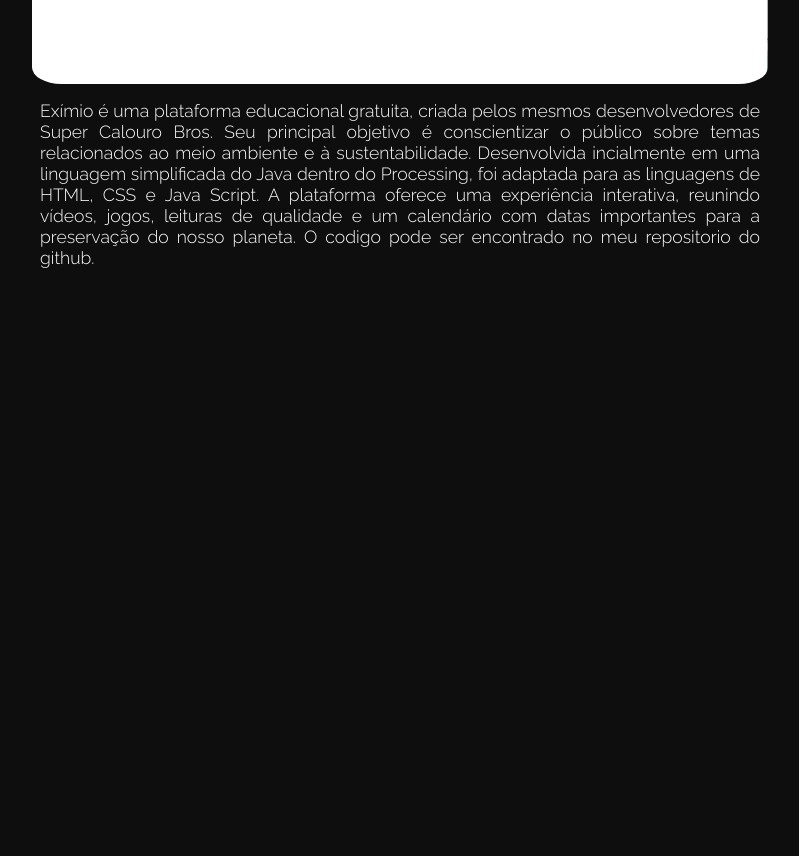
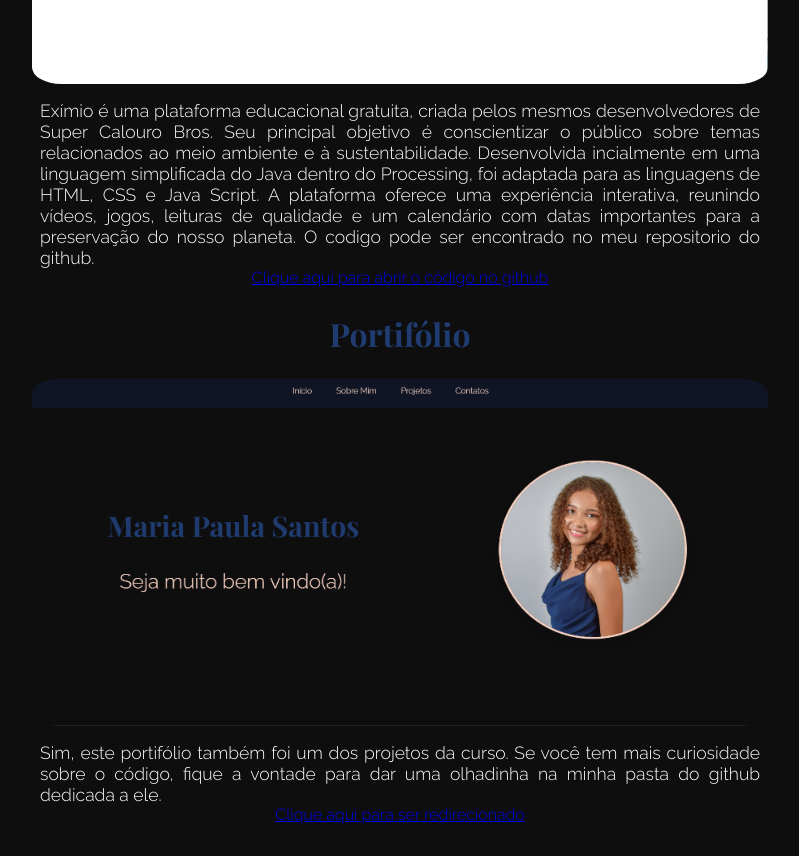
Before and after one commit to mariapaulasantoss/Meu-Portif-lio, a plain HTML site: page experinciaCriat.html in a window 1280 px wide. Shown: the part 1115-1971 px from the top of the page, without its empty margins (240-1039 px from the left). Before the commit the page ends 1415 px from the top, so only its background shows below. Drawn offline with nearby package versions, Linux system fonts and the light colour scheme.

Commit message:
trabalhos

```diff
--- a/experinciaCriat.html
+++ b/experinciaCriat.html
@@ -26,6 +26,12 @@
             interativa, reunindo vídeos, jogos, leituras de qualidade e um calendário com datas importantes para a
             preservação do nosso planeta. O codigo pode ser encontrado no meu repositorio do github.
         </p>
+        <a href="https://github.com/mariapaulasantoss/primeiro-periodo-facul/tree/73f8200f85b5705f1db56f92b1821884f16d3a76/experiencia_criativa">Clique aqui  para abrir o código no github</a>
+
+        <h1>Portifólio</h1>
+        <img src="img.site.png" alt="">
+        <p>Sim, este portifólio também foi um dos projetos da curso. Se você tem mais curiosidade sobre o código, fique a vontade para dar uma olhadinha na minha pasta do github dedicada a ele. </p>
+        <a href="https://github.com/mariapaulasantoss/primeiro-periodo-facul/tree/73f8200f85b5705f1db56f92b1821884f16d3a76/experiencia_criativa/portifolio">Clique aqui para ser redirecionado</a>
     </div>
 
 </body>
```
Also changed, not shown: sistemaCyber.html (+1 -0 lines), img.site.png (added).
